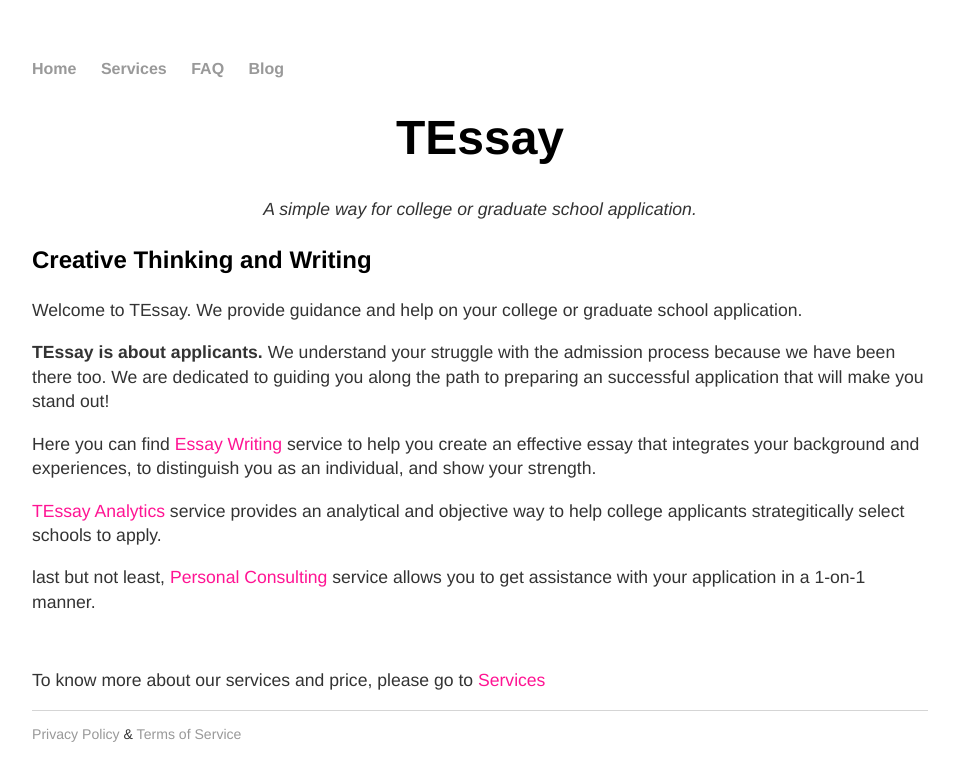
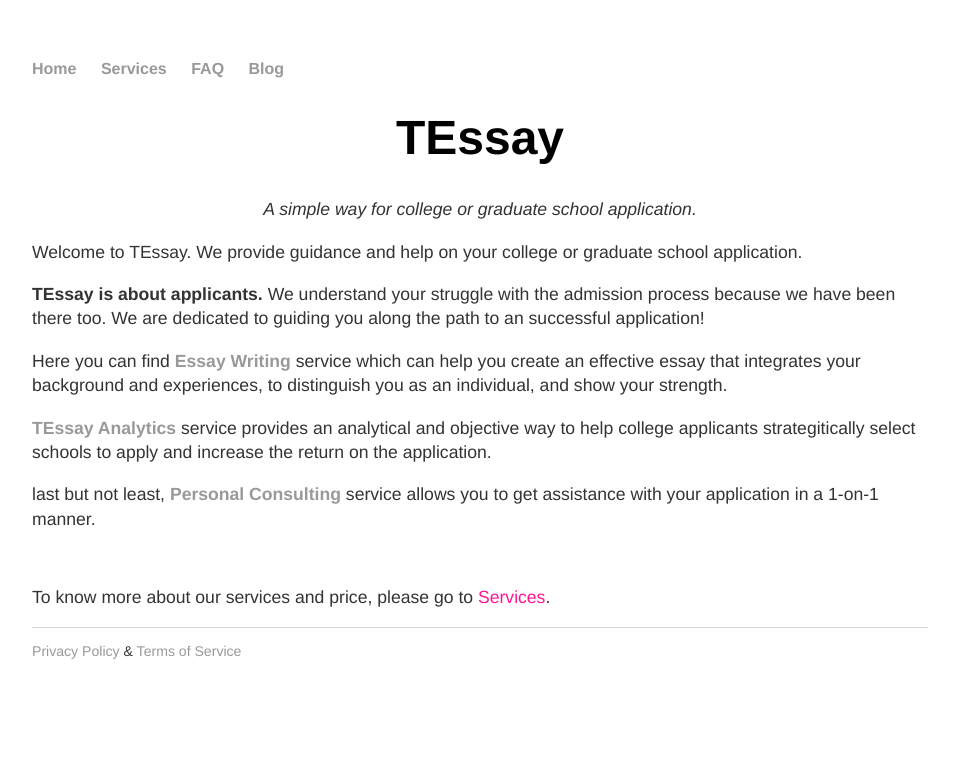
Before and after one commit to RagingTiger/PnFTech.github.io, a Jekyll site: the page built from index.html, in a window 1280 px wide. Shown: the top 781 px of the page, without its empty margins (160-1119 px from the left). Built offline with Jekyll 4.4.1, drawn with Linux system fonts in a browser that asks for light colours.

Commit message:
edited ol

```diff
--- a/analytics/index.html
+++ b/analytics/index.html
@@ -55,7 +55,7 @@
   <p><b>Price: 359 Yuan per report</b> (<i>August to October, 2021</i>)</p>
 
   <p><i>Note:</i></p>
-  <ol>
+  <ol class="posts">
       <li>The rankings are based on 2020 Best National University Rankings by
         <a href="usnews.com">US News</a>.</li>
       <li>Since there are schools tied in rankings, every tier may contain more
@@ -71,7 +71,7 @@
   <h3>How to purchase the Triple S service?</h3>
   <p>After reading the service description and <a class="colorlink" href="/analytics_faq">TEssay Analytics FAQ</a> ,
     if you are interested in purchasing this service, please follow these steps:</p>
-  <ol>
+  <ol class="posts">
     <li><b>Email us</b> at <a class="colorlink" href="mailto:tessaypnf@outlook.com">tessaypnf@outlook.com</a>
       with the following information:
       <ul class="posts">
--- a/css/main.css
+++ b/css/main.css
@@ -83,6 +83,16 @@
     margin-bottom: 7px;
 }
 
+ol.posts {
+    margin: 20px auto 40px;
+}
+
+ol.posts li {
+    font-family: 'Helvetica', 'Arial', 'Sans-Serif';
+    font-size: 1.15em;
+    margin-bottom: 7px;
+}
+
 div.blurb {
     text-align: center;
 }
@@ -159,9 +169,6 @@
     font-size: 18px;
   }
 
-  ol {
-    font-family: 'Arial';
-    font-size: 18px;
-  }
+
 
 }
--- a/index.html
+++ b/index.html
@@ -9,27 +9,26 @@
 
 
 <div>
-	<h3>Creative Thinking and Writing</h3>
 	<p>Welcome to TEssay. We provide guidance and help on your college or graduate
 		school application. </p>
 
 	<p><b>TEssay is about applicants.</b> We understand your struggle with
 		the admission process because we have been there too. We are dedicated to guiding
-		you along the path to preparing an successful application that will make you stand out!</p>
+		you along the path to an successful application!</p>
 
-	<p>Here you can find <a class="colorlink" href="/essay">Essay Writing</a>
-		service to help you create an effective essay that integrates
+	<p>Here you can find <b><a href="/essay">Essay Writing</a></b>
+		service which can help you create an effective essay that integrates
 		your background and experiences, to distinguish you as an individual, and
 		show your strength.</p>
 
-	<p><a class="colorlink" href="/analytics">TEssay Analytics</a> service provides
+	<p><b><a href="/analytics">TEssay Analytics</a></b> service provides
 		an analytical and objective way to help college applicants strategitically
-		select schools to apply.</p>
+		select schools to apply and increase the return on the application.</p>
 
-	<p>last but not least, <a class="colorlink" href="/consulting">Personal Consulting</a>
+	<p>last but not least, <b><a href="/consulting">Personal Consulting</a></b>
 		service allows you to get assistance with your application in a 1-on-1 manner.</p>
 
 	<br>
 	<p>To know more about our services and price, please go to
-		<a class="colorlink" href="/services">Services</a></p>
+		<a class="colorlink" href="/services">Services</a>.</p>
 </div>
```
